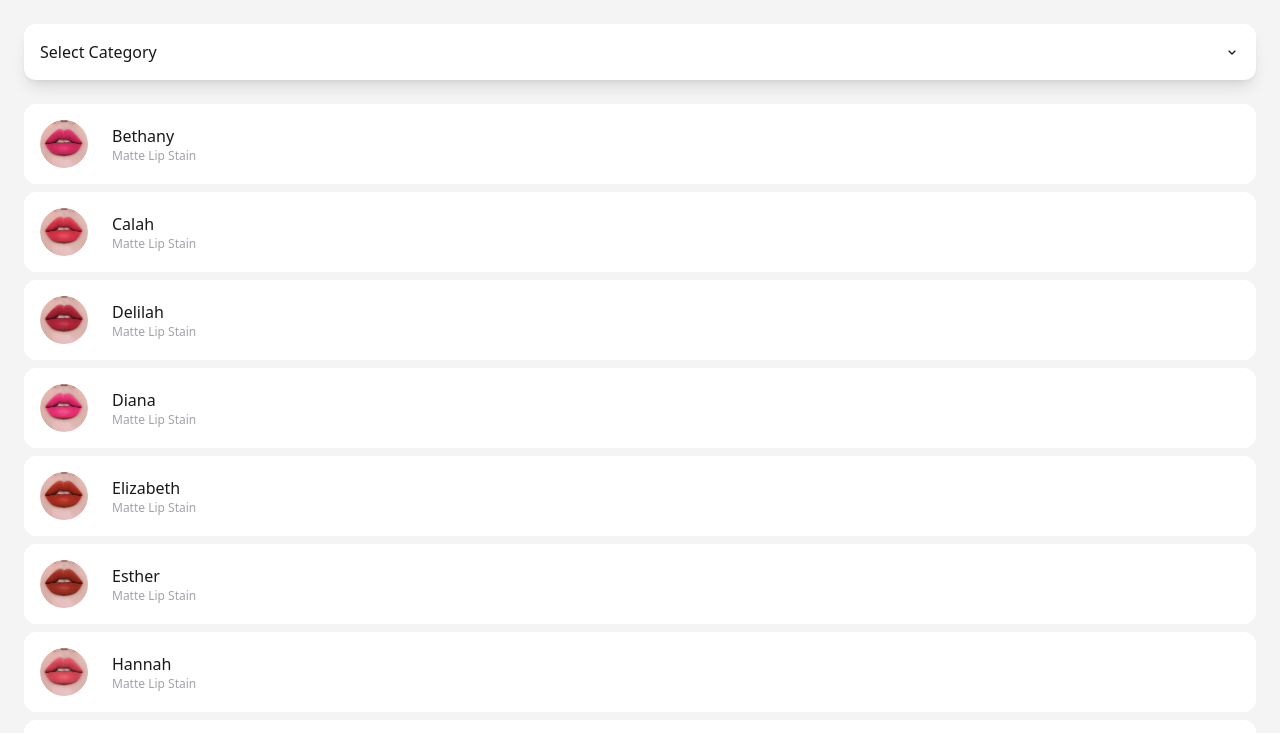
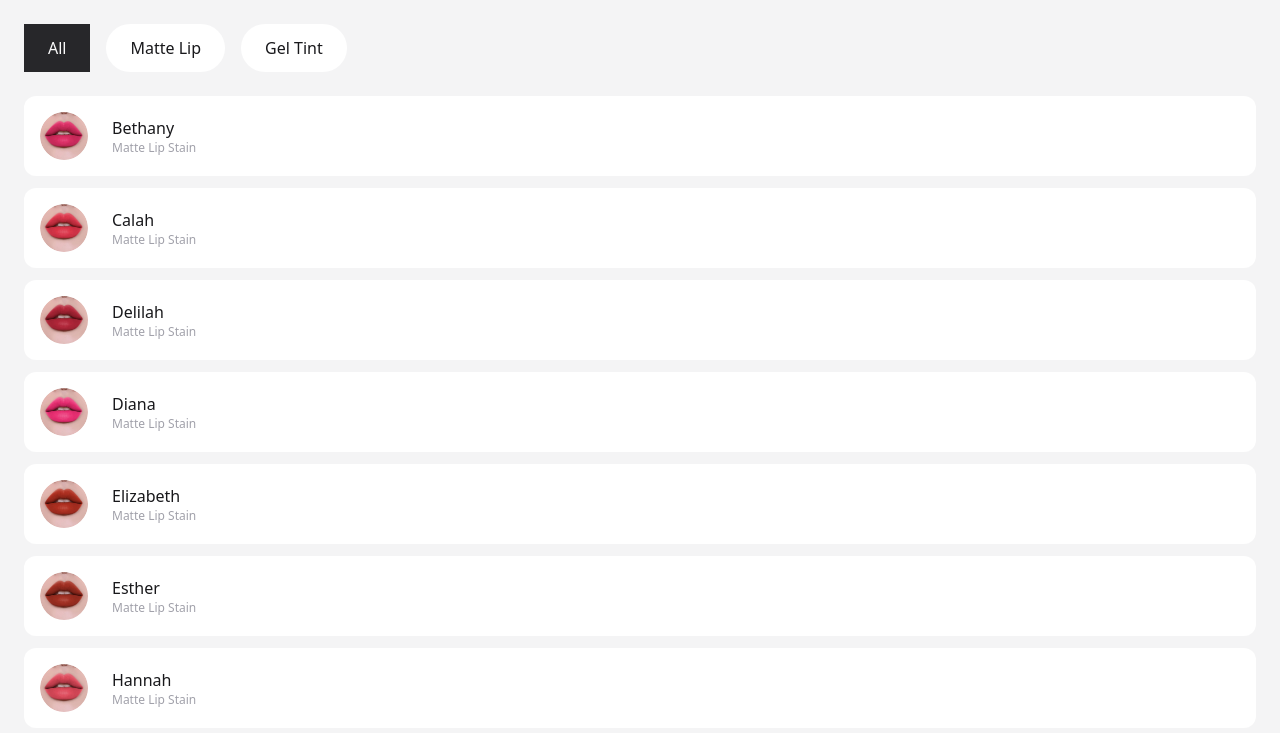
Before and after one commit to igmt-official/kimi-collection-homepage, a website: page src/index.html in a window 1280 px wide. Both pictures are taken after a click on the link 682 px from the left and 768 px from the top of the page. Shown: the top 733 px of the page. Drawn offline with nearby package versions, Linux system fonts and the light colour scheme; a web font is replaced by a local one.

Commit message:
updated filter category.

```diff
--- a/src/index.html
+++ b/src/index.html
@@ -126,35 +126,30 @@
         <section class="px-6 pt-6 pb-[88px]">
           <div class="grid grid-cols-1 gap-6">
             <!-- !PRODUCT FILTER BUTTON MOBILE -->
-            <button
+            <!-- <button
               class="filter-btn-mbl bg-white relative p-4 rounded-xl shadow-lg flex items-center justify-between"
             >
               <span class="filter-btn-title">Select Category</span>
               <i class="bx bx-chevron-down"></i>
-            </button>
+            </button> -->
 
             <!-- !PRODUCT FILTER BUTTON LIST -->
-            <ul
-              class="filter-list p-4 absolute bg-white top-[92px] left-6 right-6 shadow-lg rounded-xl text-left grid grid-cols-1 gap-4 transition-opacity pointer-events-none opacity-0"
-            >
-              <li>
+            <!-- <ul class="filter-list p-4 absolute bg-white top-[92px] left-6 right-6 shadow-lg rounded-xl text-left grid grid-cols-1 gap-4 transition-opacity pointer-events-none opacity-0"></ul> -->
+            <ul class="flex items-center gap-4 text-zinc-900">
+              <li class="rounded-full bg-white overflow-hidden">
                 <div
-                  class="filter-item transition-colors hover:text-kimi-primary"
+                  class="filter-btn w-full px-6 py-3 bg-zinc-800 text-zinc-50"
                 >
                   <span class="filter-item-title">All</span>
                 </div>
               </li>
-              <li>
-                <div
-                  class="filter-item transition-colors hover:text-kimi-primary"
-                >
-                  <span class="filter-item-title">Matte Lip Stain</span>
+              <li class="rounded-full bg-white overflow-hidden">
+                <div class="filter-btn w-full px-6 py-3">
+                  <span class="filter-item-title">Matte Lip</span>
                 </div>
               </li>
-              <li>
-                <div
-                  class="filter-item transition-colors hover:text-kimi-primary"
-                >
+              <li class="rounded-full bg-white overflow-hidden">
+                <div class="filter-btn w-full px-6 py-3">
                   <span class="filter-item-title">Gel Tint</span>
                 </div>
               </li>
@@ -164,7 +159,7 @@
             <div class="grid grid-cols-1 gap-2">
               <!-- !Matte Lip Stain -->
               <ul
-                class="product-list grid grid-cols-1 gap-2"
+                class="product-list grid grid-cols-1 gap-3"
                 data-category="Matte Lip Stain"
               >
                 <li>
@@ -311,7 +306,7 @@
 
               <!-- !Gel Tint -->
               <ul
-                class="product-list grid grid-cols-1 gap-2"
+                class="product-list grid grid-cols-1 gap-3"
                 data-category="Gel Tint"
               >
                 <li>
```
